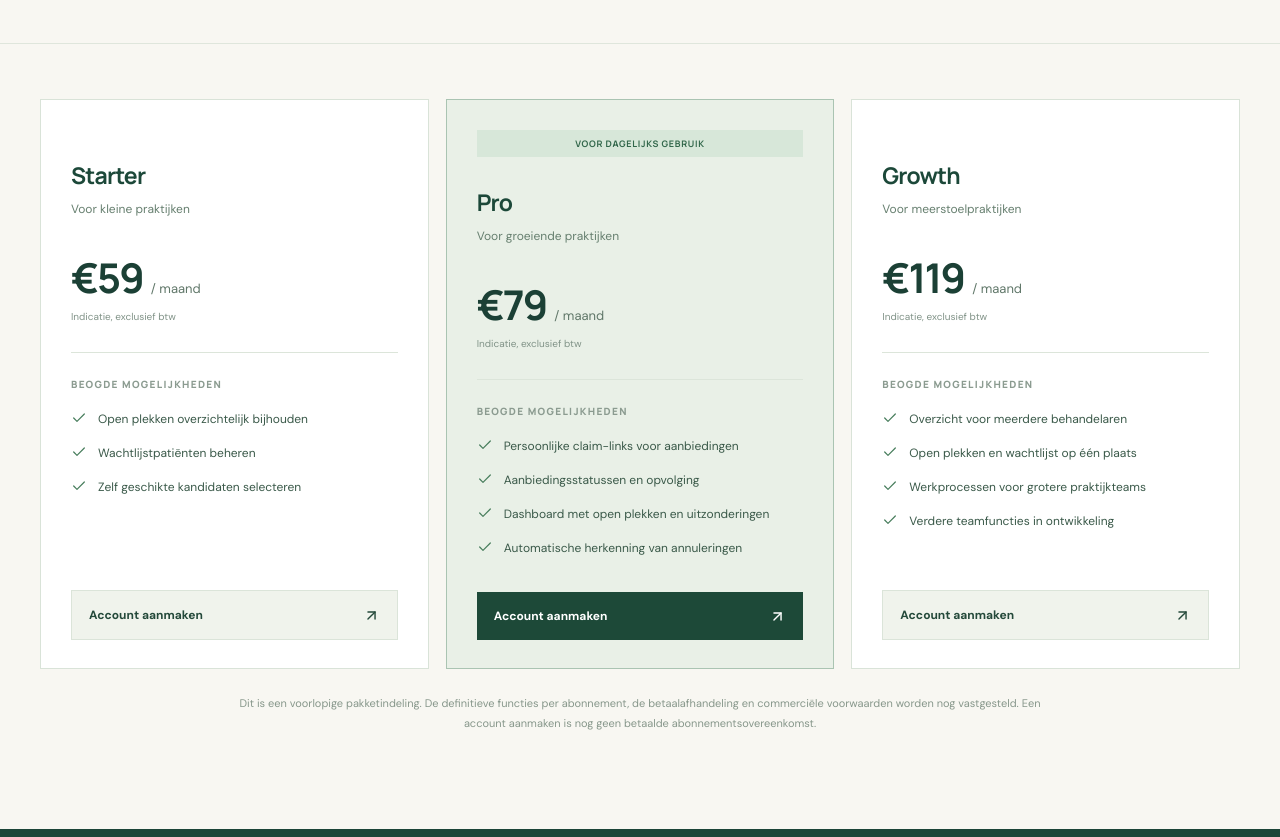
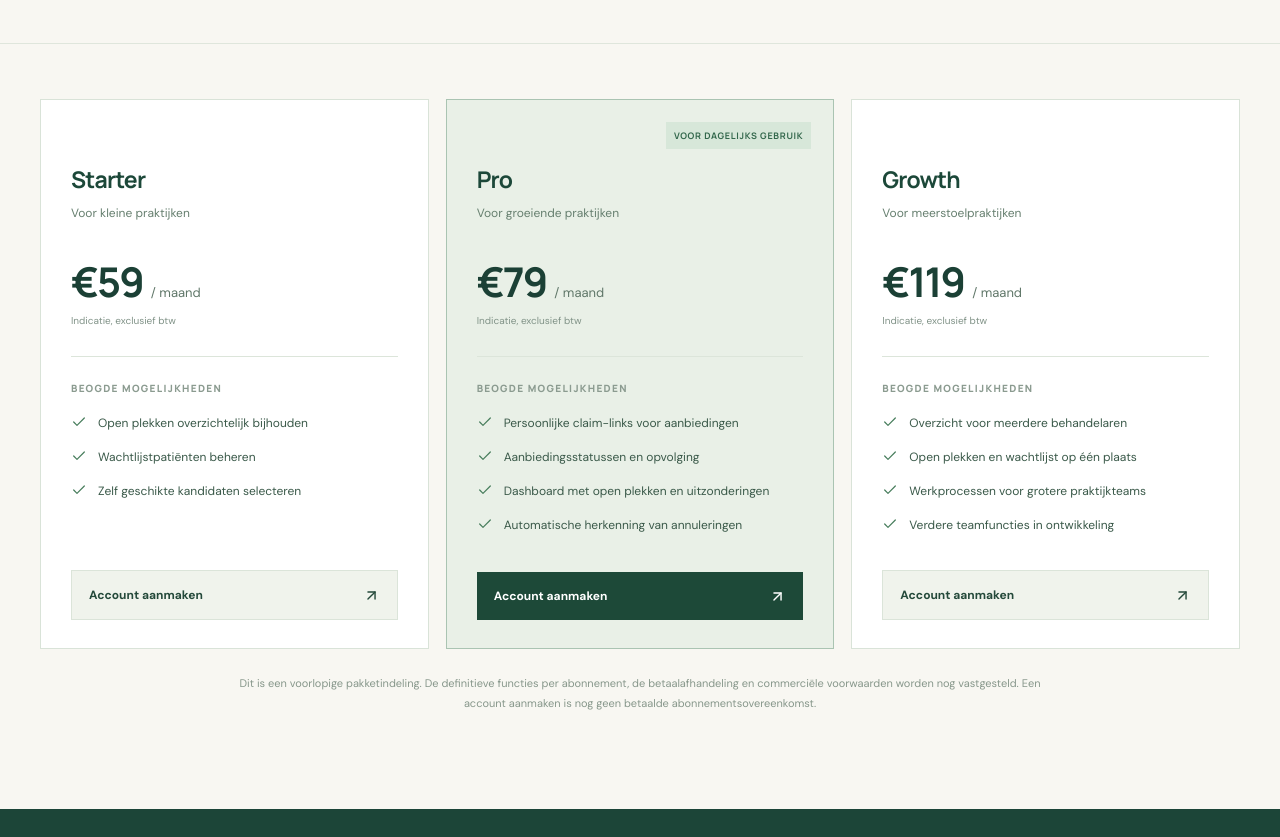
Before and after one commit to bouchraelamrani963-web/praktijkflow, a Next.js app: page /pricing in a window 1280 px wide. Shown: the part 520-1357 px from the top of the page. Built offline with nearby package versions, Linux system fonts and the light colour scheme; no server answers.

Commit message:
design(preview): align homepage steps and pricing plans without index labels

```diff
--- a/src/app/globals.css
+++ b/src/app/globals.css
@@ -563,3 +563,11 @@ body {
 .ns-public-logout{display:inline-flex;align-items:center;gap:7px;border:0;background:transparent;cursor:pointer;font-family:inherit;padding:6px 0}
 .ns-public-logout:disabled{opacity:.6;cursor:wait}
 .ns-public-logout-error{position:absolute;top:100%;right:0;min-width:180px;padding:7px 9px;background:#fff3ed;border:1px solid #e8c9b7;font-size:11px;color:#8b3c22;z-index:3}
+
+/* Numberless homepage and subscription cards: preserve alignment without blank number columns. */
+.ns-landing .ns-process-item{display:block}
+.ns-landing .ns-strap-grid>div{gap:0}
+.ns-pricing .ns-pricing-plan{position:relative}
+.ns-pricing .ns-pricing-plan-label{position:absolute;top:22px;right:22px}
+.ns-pricing .ns-pricing-plan h2{margin-top:33px}
+@media(max-width:950px){.ns-pricing .ns-pricing-plan h2{margin-top:24px}}
```
